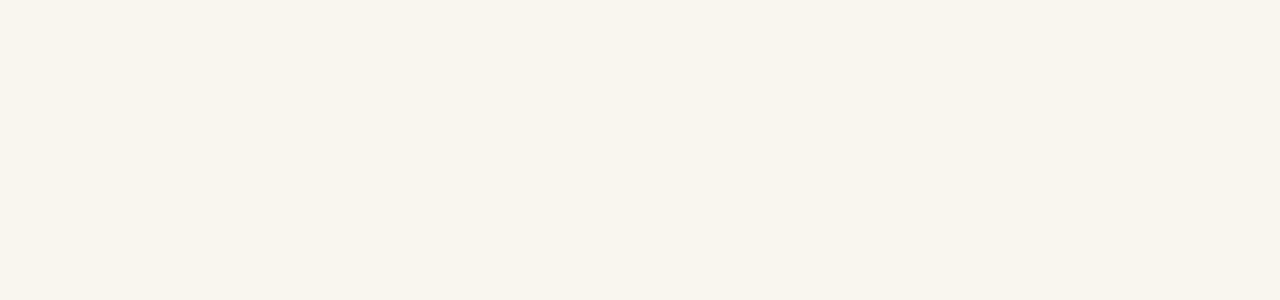
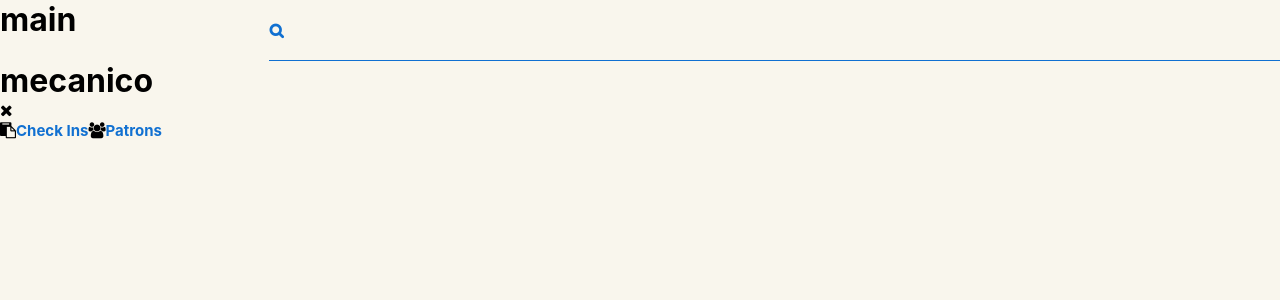
Before and after one commit to Team-Armadillo/Mechanic-Management, a React (Create React App) app in the folder client/: page /Dashboardtest in a window 1280 px wide. Shown: the top 300 px of the page. Built offline with nearby package versions, Linux system fonts and the light colour scheme.

Commit message:
side and right nav

```diff
--- a/client/public/index.html
+++ b/client/public/index.html
@@ -13,6 +13,7 @@
 
     <link rel="preconnect" href="https://fonts.gstatic.com">
 <link href="https://fonts.googleapis.com/css2?family=Poppins:wght@700&display=swap" rel="stylesheet">
+<link rel="stylesheet" href="https://stackpath.bootstrapcdn.com/font-awesome/4.7.0/css/font-awesome.min.css" integrity="sha384-wvfXpqpZZVQGK6TAh5PVlGOfQNHSoD2xbE+QkPxCAFlNEevoEH3Sl0sibVcOQVnN" crossorigin="anonymous">
     <link rel="apple-touch-icon" href="%PUBLIC_URL%/logo192.png" />
     <!--
       manifest.json provides metadata used when your web app is installed on a
--- a/client/src/App.js
+++ b/client/src/App.js
@@ -43,6 +43,8 @@ function App() {
             <Switch>
               <Route exact path="/" component={Home} />
               <Route path='/Dashboard' component= {Dashlogin}/>
+              <Route path='/Dashboardtest' component= {Dashboard}/>
+
 
 
 
--- /dev/null
+++ b/client/src/components/Dashnav.css
@@ -0,0 +1,39 @@
+.dashnav {
+    grid-area: nav;
+    height: 60px;
+    display: flex;
+    align-items:center;
+    justify-content: space-between;
+    padding: 0 30px 0 30px;
+    border-bottom: 1px solid var(--bg-color-secondary);
+}
+
+.nav_icon {
+    display: none;
+}
+
+.nav_icon i {
+    font-size: 26px;
+    color: var(--bg-color-secondary)
+}
+
+.dashnav-left i, a {
+    margin-right: 30px;
+    text-decoration: none;
+    color: var(--bg-color-secondary);
+    font-size: 15px;
+    font-weight: 700;
+
+}
+
+@media only screen and (max-width: 978px){
+    .nav_icon {
+        display: inline;
+    }
+}
+
+@media only screen and (max-width: 480px){
+    .dashnav-left{
+        display: none;
+    }
+}
--- /dev/null
+++ b/client/src/components/Dashnav.js
@@ -0,0 +1,18 @@
+import React from 'react'
+import "../components/Dashnav.css"
+
+const Dashnav = ({ sidebarOpen, closeSidebar, openSidebar}) => {
+    return (
+        <nav className="dashnav">
+            <div className="nav_icon" onClick={()=> openSidebar()}>
+                <i className="fa fa-bars"></i>
+            </div>
+            <div className="dashnav-left">
+                <i className="fa fa-search"></i>
+            </div>
+
+        </nav>
+
+    )
+}
+export default Dashnav
--- a/client/src/components/LoginForm.css
+++ b/client/src/components/LoginForm.css
@@ -19,12 +19,11 @@ input:focus {
 }
 
 form{
-    height: 100vh;
+    height: 100vh !important;
     display: flex;
     justify-content: center;
     align-items: center;
-    transition: all 0.3s ease-in-out;
-    overflow: hidden;
+
   }
 
 
@@ -37,7 +36,7 @@ form{
     border-bottom: 2px solid var(--text-color);
     outline: 0;
     font-size: 14px;
-    padding:7px;
+    padding:7px !important;
     color: var(--text-color);
     background: transparent;
     transition: all 0.3s ease-in-out;
@@ -76,7 +75,7 @@ form p {
     display: flex;
     flex-direction: column;
     align-items: center;
-    padding: 50px 60px;
+    padding: 50px 60px !important;
     color:var(--text-color);
     background:var(--bg-color-secondary);
     border-radius: 10px;
@@ -85,14 +84,15 @@ form p {
 
 
   .form-inner h3 {
-    margin: 0 0 10px 0;
+    margin: 0 0 10px 0 !important;
   }
   .form-inner .form-group {
-    margin: 12px 0;
+    margin: 12px 0 !important;
+
   }
   .login-form .btn {
     width: 100%;
-    margin: 18px 0 9px 0;
+    margin: 18px 0 9px 0 !important;
   }
 .error{
   color: #ed4545;
--- /dev/null
+++ b/client/src/components/Sidebar.js
@@ -0,0 +1,27 @@
+import React from 'react';
+import './Sidebar.css';
+
+const Sidebar = ({ sidebarOpen, closeSidebar}) => {
+    return (
+        <div className= {sidebarOpen ? "sidebar-responsive" : ""}id="sidebar">
+            <div className="brand">
+                <h1>mecanico</h1>
+            </div>
+            <i className="fa fa-times" id="sidebarIcon" onClick={() => closeSidebar()}></i>
+
+            <div className="sidebar-menu">
+                <div className="sidebar-links">
+                    <i className="fa fa-clipboard"></i>
+                    <a href="#">Check Ins</a>
+                    <i className="fa fa-users"></i>
+                    <a href="#">Patrons</a>
+
+                </div>
+
+            </div>
+        </div>
+
+    )
+}
+
+export default Sidebar
--- a/client/src/components/loginBtn.css
+++ b/client/src/components/loginBtn.css
@@ -1,7 +1,7 @@
 
 .btn {
-    margin-top: 20px;
-    padding: 5px 60px 5px 60px;
+    margin-top: 20px !important;
+    padding: 5px 60px 5px 60px !important;
     border: solid 2px var(--text-color);
     background-color: transparent;
     font-size: 14px;
--- a/client/src/components/loginForm.js
+++ b/client/src/components/loginForm.js
@@ -19,7 +19,7 @@ function LoginForm({Login, error}) {
            <h1>mecanico</h1>
            <p>admin dashboard</p>
 
-           {(error != "") ? (<div className="error">{error}</div>) : ""}
+           {(error !== "") ? (<div className="error">{error}</div>) : ""}
 
            <div className="form-group">
                <label htmlFor="email" >Email: </label>
--- /dev/null
+++ b/client/src/pages/Dashboard.css
@@ -0,0 +1,50 @@
+
+::-webkit-scrollbar {
+    width: 5px;
+    height: 6px;
+}
+
+::-webkit-scrollbar-track {
+    box-shadow: inset 0 0 5px var(--login-borderbtm);
+    border-radius: 10px;
+
+}
+
+::-webkit-scrollbar-thumb {
+    background: var(--bg-color-secondary);
+    border-radius: 10px;
+
+}
+
+::-webkit-scrollbar-thumb:hover{
+    background: var(--login-borderbtm)
+}
+
+* {
+    margin: 0 !important;
+    padding: 0 !important;
+}
+
+body {
+    box-sizing: border-box;
+}
+
+.dashcontainer {
+    display: grid;
+    height: 100vh;
+    grid-template-columns: 0.8fr 1fr 1fr 1fr;
+    grid-template-rows: 0.2fr 3fr;
+    grid-template-areas:
+    "sidebar nav nav nav"
+    "sidebar main main main";
+}
+
+@media only screen and (max-wid: 970px){
+    .dashcontainer{
+    grid-template-columns: 1fr;
+    grid-template-rows: 0.2fr 3fr;
+    grid-template-areas:
+    "nav"
+    "main";
+}
+}
--- a/client/src/pages/Dashboard.js
+++ b/client/src/pages/Dashboard.js
@@ -1,11 +1,27 @@
-import React from 'react'
+import React from 'react';
+import {useState} from 'react';
+import "./Dashboard.css";
+import Dashnav from '../components/Dashnav';
+import Sidebar from '../components/Sidebar';
 
-function Dashboard() {
+
+const Dashboard = () =>  {
+    const [sidebarOpen, setSidebarOpen] = useState(false);
+
+    const openSidebar = () => {
+        setSidebarOpen(true);
+    }
+
+    const closeSidebar = () => {
+        setSidebarOpen(false);
+    }
+
     return (
 
-
-        <div>
-            <h2>shalom</h2>
+        <div className="dashcontainer">
+            <Dashnav sidebarOpen={sidebarOpen} openSidebar={openSidebar}/>
+            <h1>main</h1>
+            <Sidebar sidebarOpen={sidebarOpen} closeSidebar={closeSidebar}/>
 
         </div>
     )
--- a/client/src/pages/Dashlogin.js
+++ b/client/src/pages/Dashlogin.js
@@ -17,7 +17,7 @@ const Dashlogin = () => {
     const Login = details => {
         console.log(details);
 
-        if (details.email == adminUser.email && details.password == adminUser.password)
+        if (details.email === adminUser.email && details.password === adminUser.password)
        {
         console.log('were logged in');
         setUser({
```
Also changed, not shown: client/src/components/Sidebar.css (added).
